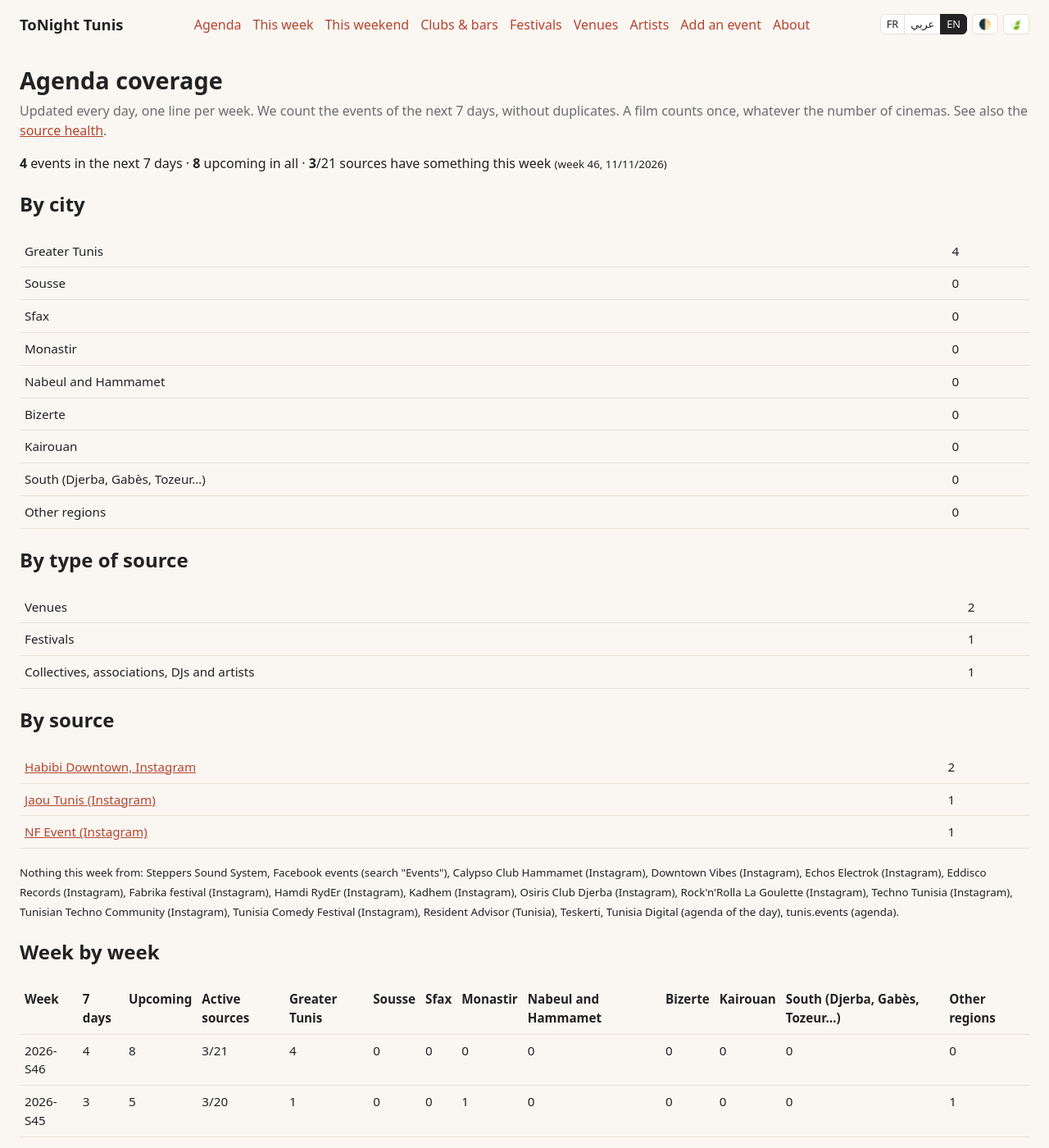
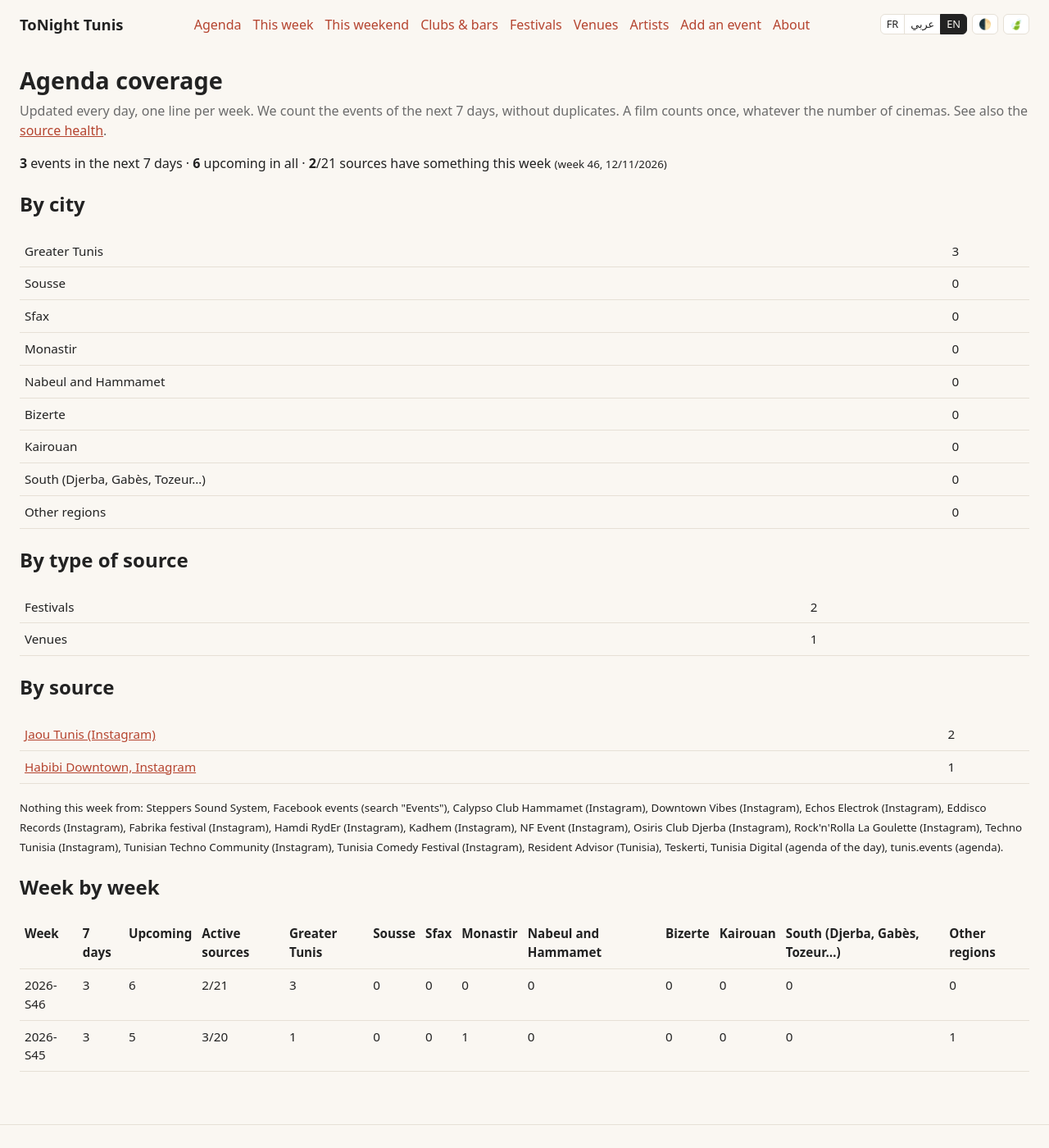
Before and after one commit to benjello/agenda-nuit-tunis, a Jekyll site: the page built from couverture.html, in a window 1280 px wide and 1400 px high. Shown: the whole window at 82% size. Built offline with Jekyll 4.4.1, drawn with Linux system fonts in a browser that asks for light colours.

Commit message:
Scrapers : mise à jour automatique

```diff
--- a/_data/bilan.json
+++ b/_data/bilan.json
@@ -48,11 +48,11 @@
  },
  {
   "semaine": "2026-S46",
-  "date": "2026-11-11",
-  "a_venir": 8,
-  "sept_jours": 4,
+  "date": "2026-11-12",
+  "a_venir": 6,
+  "sept_jours": 3,
   "sources_actives": 21,
-  "sources_avec_evenements": 3,
+  "sources_avec_evenements": 2,
   "sources_muettes": [
    "fb-61595612945174",
    "fb-recherche-soirees",
@@ -63,6 +63,7 @@
    "ig-fabrika",
    "ig-hamdi-ryder",
    "ig-kadhem",
+   "ig-nf-event",
    "ig-osiris-djerba",
    "ig-rock-n-rolla",
    "ig-techno-tunisia",
@@ -74,23 +75,19 @@
    "tunis-events"
   ],
   "par_ville": {
-   "tunis": 4
+   "tunis": 3
   },
   "par_categorie": {
-   "club": 1,
-   "bar": 1,
-   "festival": 1,
-   "cabaret": 1
+   "festival": 2,
+   "bar": 1
   },
   "par_genre": {
-   "lieu": 2,
-   "festival": 1,
-   "collectif": 1
+   "festival": 2,
+   "lieu": 1
   },
   "par_source": {
-   "ig-habibi-downtown": 2,
-   "ig-jaou-tunis": 1,
-   "ig-nf-event": 1
+   "ig-jaou-tunis": 2,
+   "ig-habibi-downtown": 1
   }
  }
 ]
--- a/_data/controle.json
+++ b/_data/controle.json
@@ -1,5 +1,5 @@
 {
- "date": "2026-11-11",
+ "date": "2026-11-12",
  "corriges": 0,
  "a_verifier": [],
  "granularite": {
--- a/_data/etat_sources.json
+++ b/_data/etat_sources.json
@@ -183,8 +183,8 @@
   },
   "tn-agenda-du-jour": {
     "attente": null,
-    "dernier_passage": "2026-11-11T18:04:31",
-    "dernier_succes": "2026-11-11T18:04:31",
+    "dernier_passage": "2026-11-12T18:36:47",
+    "dernier_succes": "2026-11-12T18:36:47",
     "erreur": null,
     "nb": 0,
     "ok": true,
--- a/archives/donnees/index.json
+++ b/archives/donnees/index.json
@@ -1 +1 @@
-{"2026": 1}
+{"2026": 3}
```
Also changed, not shown: _data/descriptifs.json (+31 -31 lines), archives/donnees/2026.json (+26 -0 lines).
